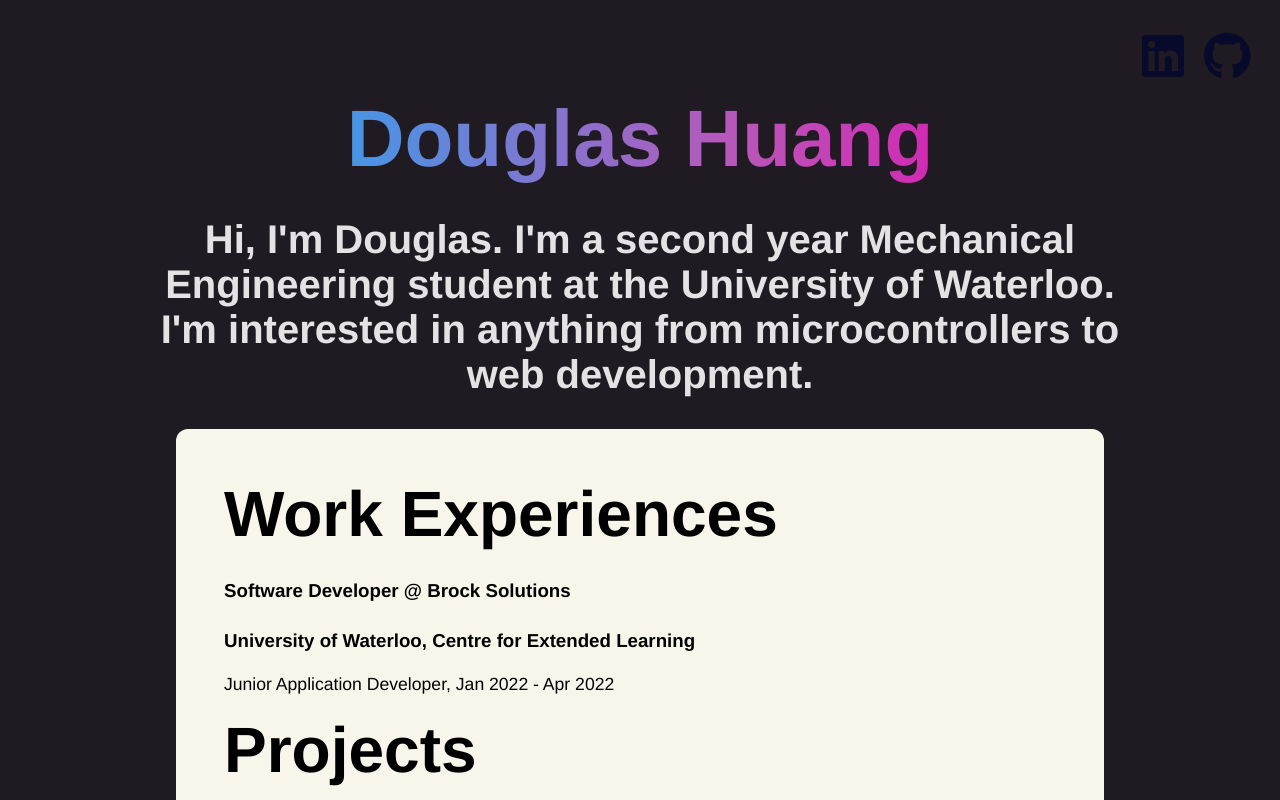
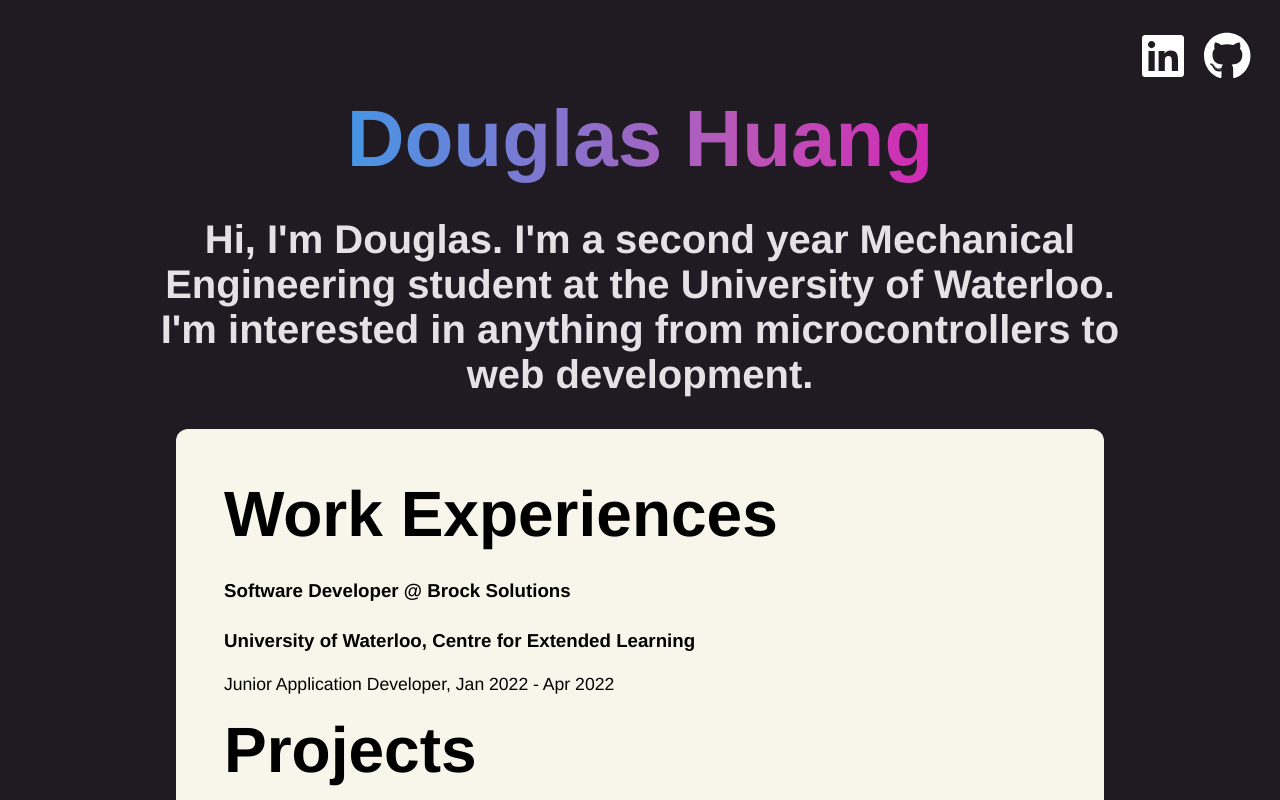
Before and after one commit to douglashuangg/DouglasPersonalWebsite, a React (Create React App) app: page / in a window 1280 px wide. Shown: the top 800 px of the page. Built offline with nearby package versions, Linux system fonts and the light colour scheme.

Commit message:
fixed link styling

```diff
--- a/src/App.css
+++ b/src/App.css
@@ -21,3 +21,7 @@ body {
   margin: 1rem;
   border-radius: 0.75rem;
 }
+
+.link-buttons {
+  color: white;
+}
--- a/src/Components/Links.js
+++ b/src/Components/Links.js
@@ -1,16 +1,34 @@
-import React from 'react';
-import Button from 'react-bootstrap/Button';
-import { FontAwesomeIcon } from '@fortawesome/react-fontawesome'
-import { faLinkedin, faGithub } from '@fortawesome/free-brands-svg-icons'
+import React from "react";
+import Button from "react-bootstrap/Button";
+import { FontAwesomeIcon } from "@fortawesome/react-fontawesome";
+import { faLinkedin, faGithub } from "@fortawesome/free-brands-svg-icons";
+import "../App.css";
 
 function Links() {
   return (
     <div>
-      <a href="https://github.com/douglashuangg" target="_blank" className="icons" style={{padding: "30px 30px 0 10px"}}><FontAwesomeIcon icon={faGithub} /> </a>
-      <a href="https://www.linkedin.com/in/douglas-huang-b8b521209/" target="_blank" className="icons"><FontAwesomeIcon icon={faLinkedin} /> </a>
-
+      <a
+        href="https://github.com/douglashuangg"
+        target="_blank"
+        className="icons"
+        style={{ padding: "30px 30px 0 10px" }}
+      >
+        <div className="link-buttons">
+          <FontAwesomeIcon icon={faGithub} />{" "}
+        </div>
+      </a>
+      <a
+        href="https://www.linkedin.com/in/douglas-huang-b8b521209/"
+        target="_blank"
+        className="icons"
+      >
+        <div className="link-buttons">
+          <FontAwesomeIcon icon={faLinkedin} />{" "}
+        </div>
+      </a>
+      {/* </div> */}
     </div>
-  )
+  );
 }
 
-export default Links
+export default Links;
```
